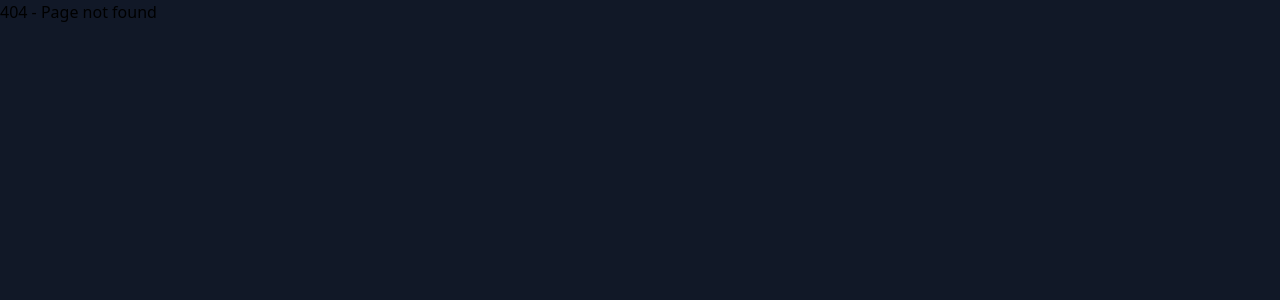
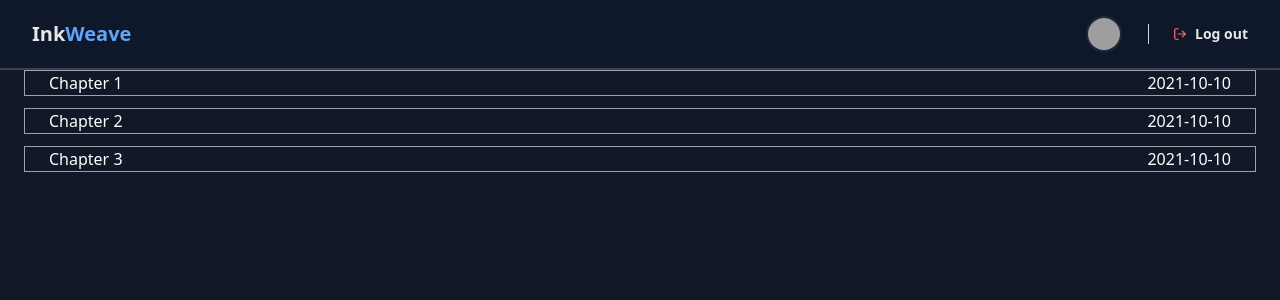
Before and after one commit to amilpa/InkWeave, a React (Vite) app in the folder apps/client/: page /book in a window 1280 px wide. Before the commit this address had no page. Shown: the top 300 px of the page. Built offline with nearby package versions, Linux system fonts and the light colour scheme; grey boxes are pictures that could not be loaded.

Commit message:
add chapters

```diff
--- a/apps/client/src/App.jsx
+++ b/apps/client/src/App.jsx
@@ -7,6 +7,7 @@ import Private from "./utils/Private";
 
 import { Navigate, Routes, Route } from "react-router-dom";
 import Login from "./routes/Login";
+import Chapters from "./components/Chapters";
 
 function App() {
   return (
@@ -14,6 +15,7 @@ function App() {
       {/* <Route element={<Private redirect={"/login"} />}> */}
       <Route element={<Navbar />}>
         <Route path="/dashboard" element={<Dashboard />} />
+        <Route path="/book" element={<Chapters />} />
         <Route path="/editor" element={<Editor />} />
         <Route path="/" element={<Navigate to={"/dashboard"} />} />
       </Route>
--- /dev/null
+++ b/apps/client/src/components/Chapters.jsx
@@ -0,0 +1,37 @@
+import { useEffect } from "react";
+export default function Chapters() {
+  const chapters = [
+    {
+      id: 1,
+      timestamp: "2021-10-10",
+    },
+    {
+      id: 2,
+      timestamp: "2021-10-10",
+    },
+    {
+      id: 3,
+      timestamp: "2021-10-10",
+    },
+  ];
+
+  useEffect(() => {
+    // fetch
+  }, []);
+
+  return (
+    <div className="flex flex-col gap-3">
+      {chapters.map((value) => {
+        return (
+          <div
+            key={value.id}
+            className="flex justify-between px-6 border border-gray-400"
+          >
+            <p>Chapter {value.id}</p>
+            <p>{value.timestamp}</p>
+          </div>
+        );
+      })}
+    </div>
+  );
+}
--- a/apps/client/src/index.css
+++ b/apps/client/src/index.css
@@ -4,6 +4,6 @@
 
 @layer base {
   body {
-    @apply bg-gray-900;
+    @apply bg-gray-900 text-white;
   }
 }
```
